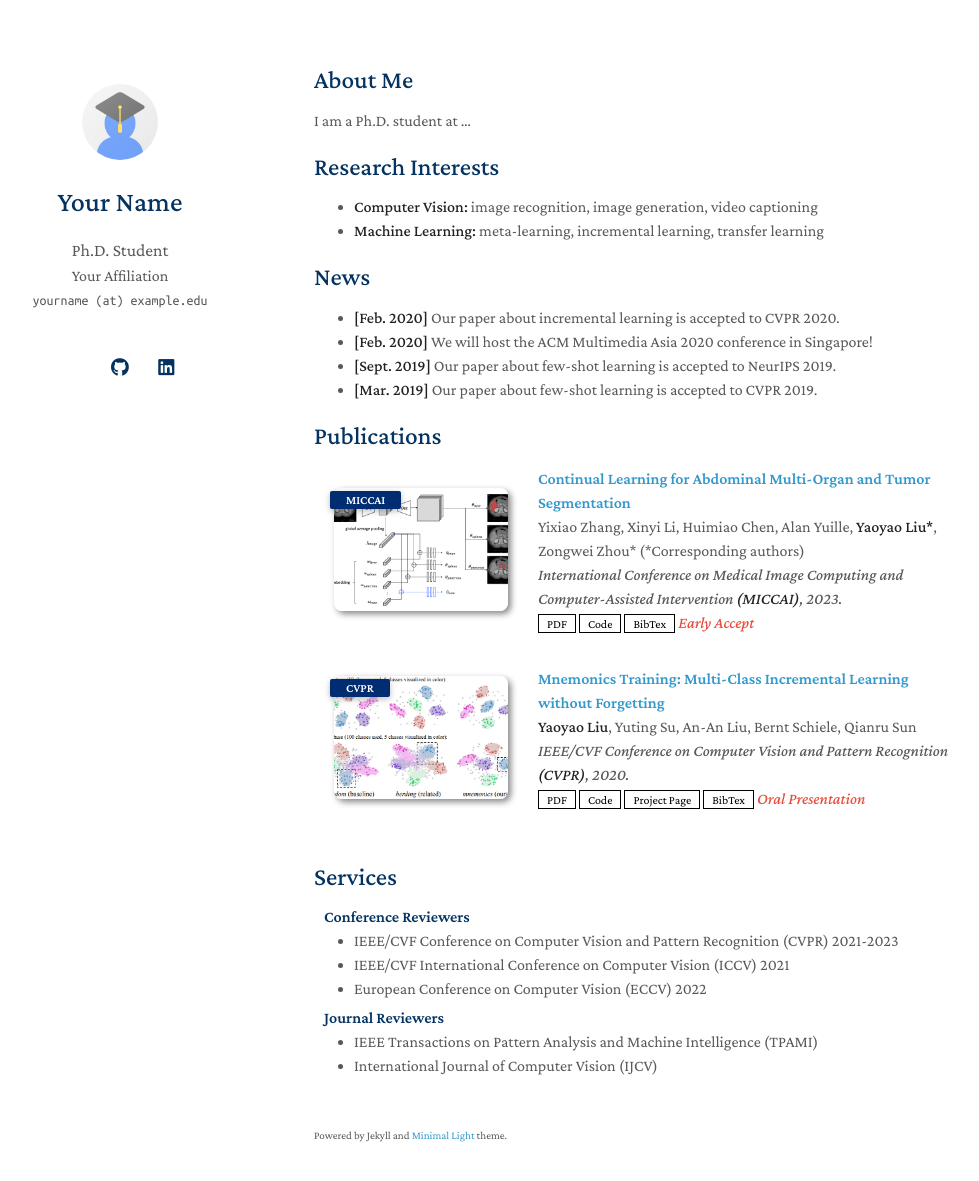
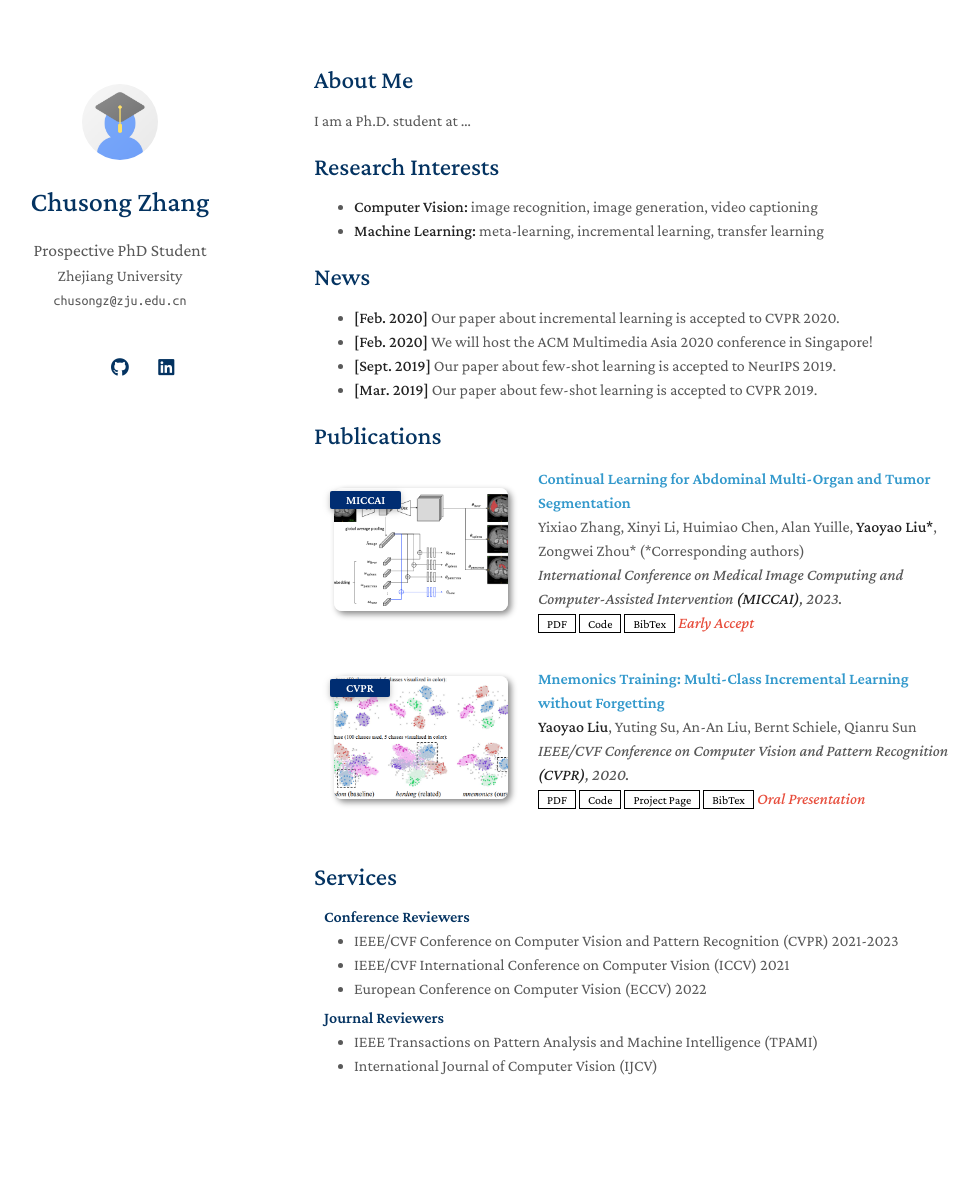
Before and after one commit to chusongz123-ux/chusongz123-ux.github.io, a Jekyll site: the page built from index.md, in a window 1280 px wide and 1216 px high. Shown: the top 1181 px of the window, without its empty margins (156-1135 px from the left). Built offline with Jekyll 4.4.1, drawn with Linux system fonts in a browser that asks for light colours; a style sheet for code colours, icons or effects is not loaded; our own code applies the rules of GitHub Pages for plain Markdown files.

Commit message:
Update _config.yml

```diff
--- a/_config.yml
+++ b/_config.yml
@@ -1,8 +1,8 @@
 # Basic Information
-title: Your Name
-position: Ph.D. Student
-affiliation: Your Affiliation
-email: yourname (at) example.edu
+title: Chusong Zhang
+position: Prospective PhD Student
+affiliation: Zhejiang University
+email: chusongz@zju.edu.cn
 
 # Search Engine Optimization (SEO)
 # The following information is used to improve the website traffic from search engines, e.g., Google.
@@ -12,11 +12,11 @@ canonical: https://minimal-light-theme.yliu.me/
 
 # Links
 # If you don't need one of them, you may delete the corresponding line.
-google_scholar: https://scholar.google.com/
+google_scholar: https://scholar.google.com/citations?user=pEIpv5gAAAAJ
 cv_link: assets/files/curriculum_vitae.pdf
-github_link: https://github.com/
-linkedin: https://www.linkedin.com/
-twitter: https://twitter.com/
+github_link: https://github.com/chusongz123-ux
+linkedin: https://www.linkedin.com/in/chusong-zhang-598549425/
+twitter: https://x.com/QwQ123zcs
 
 # Images (e.g., your profile picture and your website's favicon)
 # "favicon" and "favicon_dark" are used for the light and dark modes, respectively.
@@ -26,11 +26,11 @@ favicon_dark: ./assets/img/favicon-dark.png
 
 # Footnote
 # You may use the option to disable the footnote, "Powered by Jekyll and Minimal Light theme."
-enable_footnote: true
+enable_footnote: false
 
 # Auto Dark Mode
 # You may use the option to disable the automatic dark theme
-auto_dark_mode: true
+auto_dark_mode: false
 
 # Font
 # You can use this option to choose between Serif or Sans Serif fonts.
@@ -38,11 +38,11 @@ font: "Serif" # or "Sans Serif"
 
 # Google Analytics ID
 # Please remove this if you don't use Google Analytics
-google_analytics: UA-111540567-4
+# google_analytics: UA-111540567-4
 
 # Use this project as a remote theme for GitHub Pages
 # See the guide here: https://docs.github.com/en/pages/setting-up-a-github-pages-site-with-jekyll/adding-a-theme-to-your-github-pages-site-using-jekyll
-remote_theme: yaoyao-liu/minimal-light
+# remote_theme: yaoyao-liu/minimal-light
 
 # The following files will be removed from the generated website.
 exclude:
```
